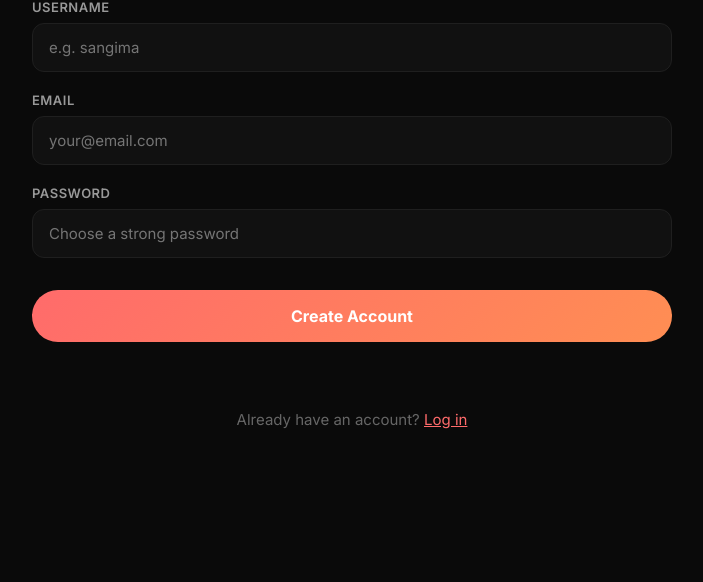
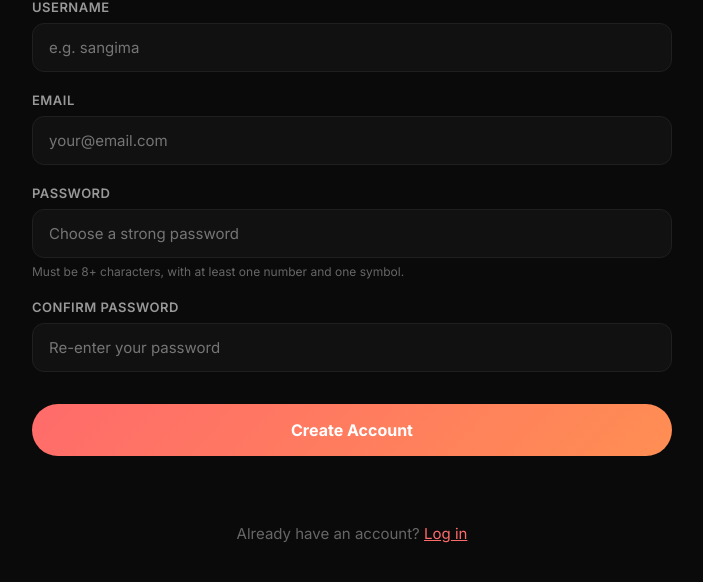
Before and after one commit to Sangima-Chowdhury/withme, a Flask app: page /register in a window 1280 px wide. Shown: the part 195-777 px from the top of the page, without its empty margins (288-991 px from the left). Run offline with Flask 3, Linux system fonts and the light colour scheme.

Commit message:
Add password confirmation and strength validation

```diff
--- a/app.py
+++ b/app.py
@@ -238,6 +238,24 @@ def register():
         username = request.form.get("username")
         email = request.form.get("email")
         password = request.form.get("password")
+        confirm_password = request.form.get("confirm_password")
+
+        # Check password match
+        if password != confirm_password:
+            flash("Passwords do not match. Please try again.")
+            return redirect(url_for("register"))
+
+        # Check password strength
+        import re
+        if len(password) < 8:
+            flash("Password must be at least 8 characters long.")
+            return redirect(url_for("register"))
+        if not re.search(r"[0-9]", password):
+            flash("Password must contain at least one number.")
+            return redirect(url_for("register"))
+        if not re.search(r"[!@#$%^&*(),.?\":{}|<>]", password):
+            flash("Password must contain at least one symbol (e.g. ! @ # $).")
+            return redirect(url_for("register"))
 
         # Check if user already exists
         existing_user = User.query.filter_by(email=email).first()
--- a/templates/register.html
+++ b/templates/register.html
@@ -47,7 +47,19 @@
                 placeholder="Choose a strong password"
                 required
             >
+            <small style="display:block; color:#666; font-size:12px; margin-top:6px;">Must be 8+ characters, with at least one number and one symbol.</small>
         </div>
+
+        <div class="form-group">
+    <label for="confirm_password">Confirm Password</label>
+    <input
+        type="password"
+        id="confirm_password"
+        name="confirm_password"
+        placeholder="Re-enter your password"
+        required
+    >
+</div>
 
         <button type="submit">Create Account</button>
 
```
